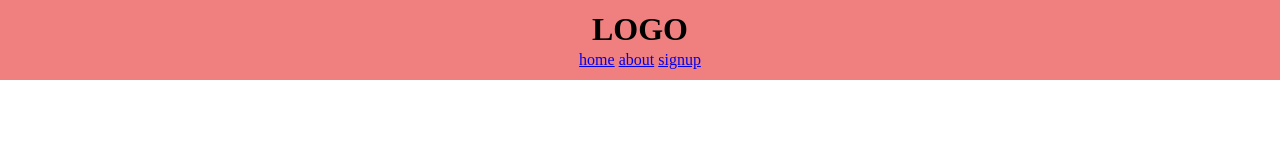
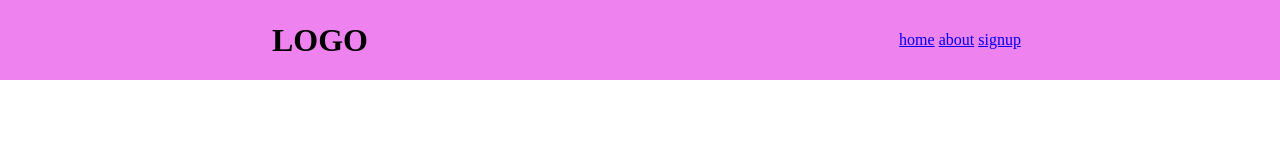
Before and after one commit to isahua16/MediaQuery, a plain HTML site: page index.html in a window 1280 px wide. Drawn offline with Linux system fonts and the light colour scheme.

Commit message:
Added desktop media query

```diff
--- a/css/style.css
+++ b/css/style.css
@@ -11,6 +11,7 @@
   padding: 10px 0px;
   display: grid;
   place-items: center;
+  grid-template-columns: 1fr;
 }
 
 .main_header > nav {
@@ -20,5 +21,12 @@
 @media only screen and (min-width: 720px) {
   .main_header {
     background-color: lightcoral;
+    grid-template-columns: 1fr 1fr;
   }
 }
+
+@media only screen and (min-width: 1000px) {
+  .main_header {
+    background-color: violet;
+  }
+}
```
